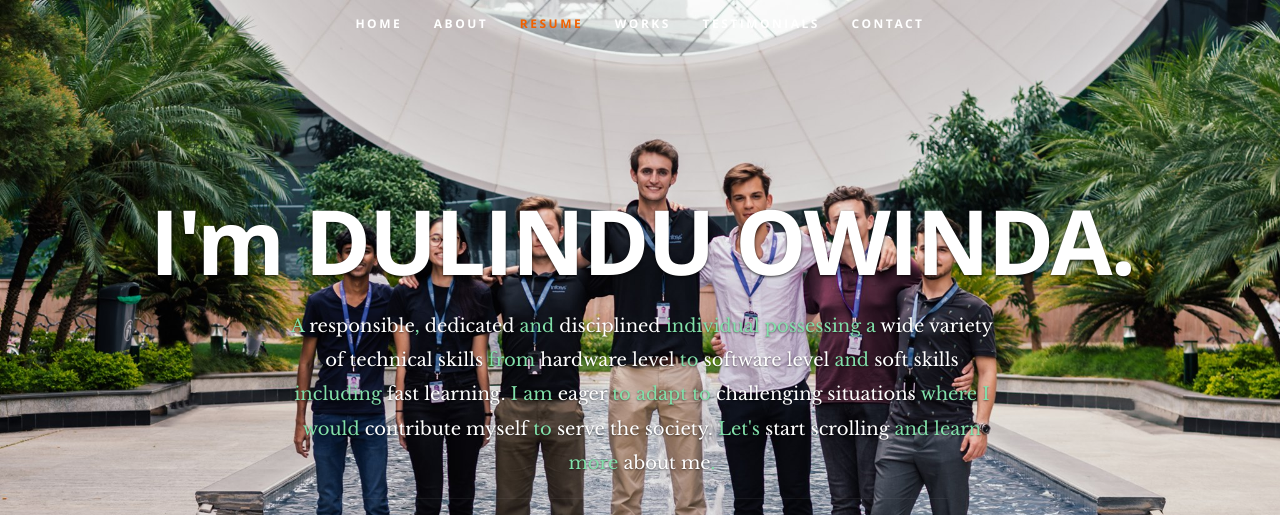
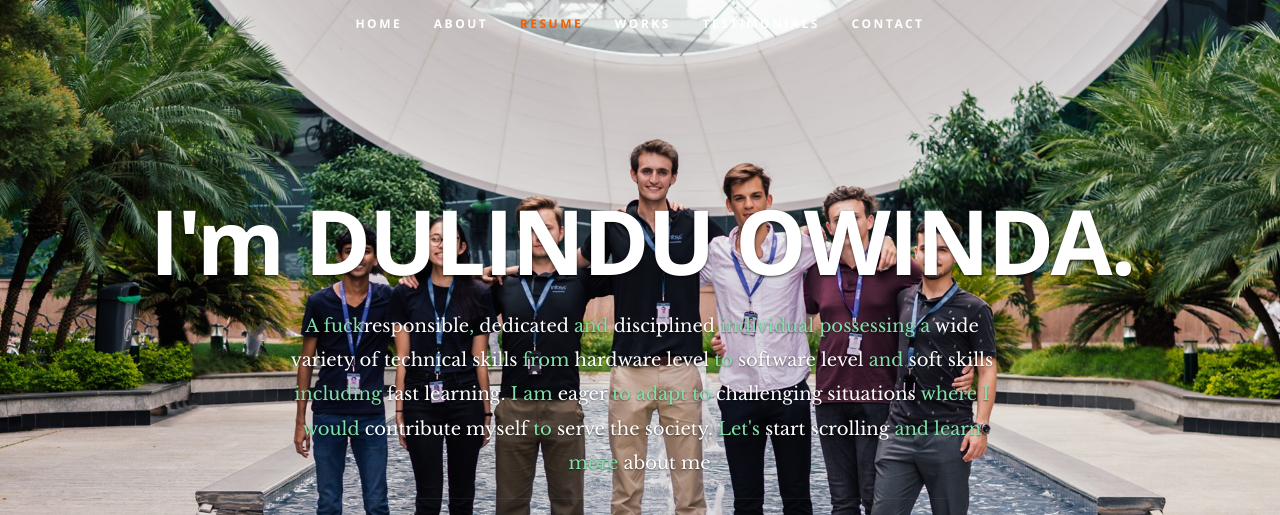
Before and after one commit to dulindu/dulindu.github.io, a plain HTML site: page index.html in a window 1280 px wide. Shown: the top 515 px of the page. Drawn offline with nearby package versions, Linux system fonts and the light colour scheme; files whose address does not match are found by name.

Commit message:
Update index.html

```diff
--- a/index.html
+++ b/index.html
@@ -57,7 +57,7 @@
       <div class="row banner">
          <div class="banner-text">
             <h1 class="responsive-headline">I'm DULINDU OWINDA.</h1>
-            <h3>A <span>responsible</span>, <span>dedicated</span> and <span>disciplined</span> individual possessing a <span>wide variety of
+            <h3>A fuck<span>responsible</span>, <span>dedicated</span> and <span>disciplined</span> individual possessing a <span>wide variety of
                technical skills</span> from <span>hardware level</span> to <span>software level</span> and <span>soft skills</span> including <span>fast learning.</span>
                  I am <span>eager</span> to adapt to <span>challenging situations</span> where I would  <span>contribute myself</span> to <span>serve the society.</span>
                  Let's <a class="smoothscroll" href="#about">start scrolling</a>
```
